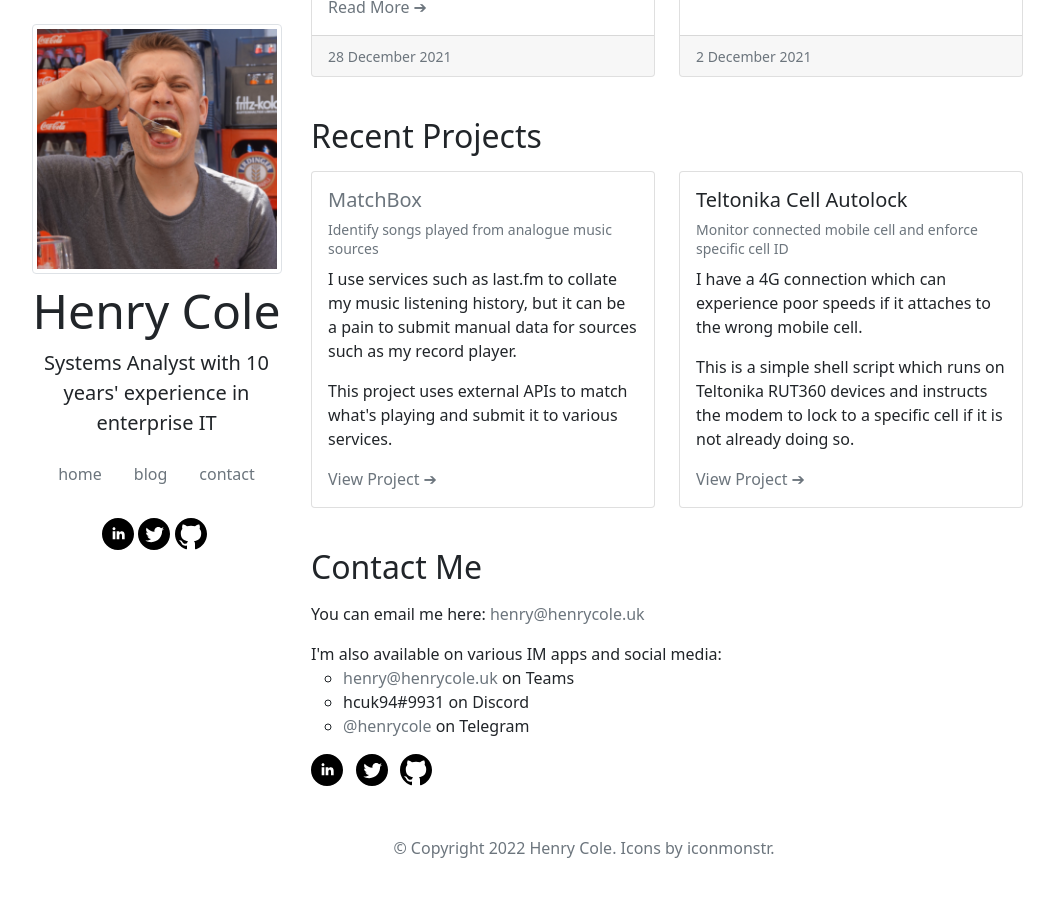
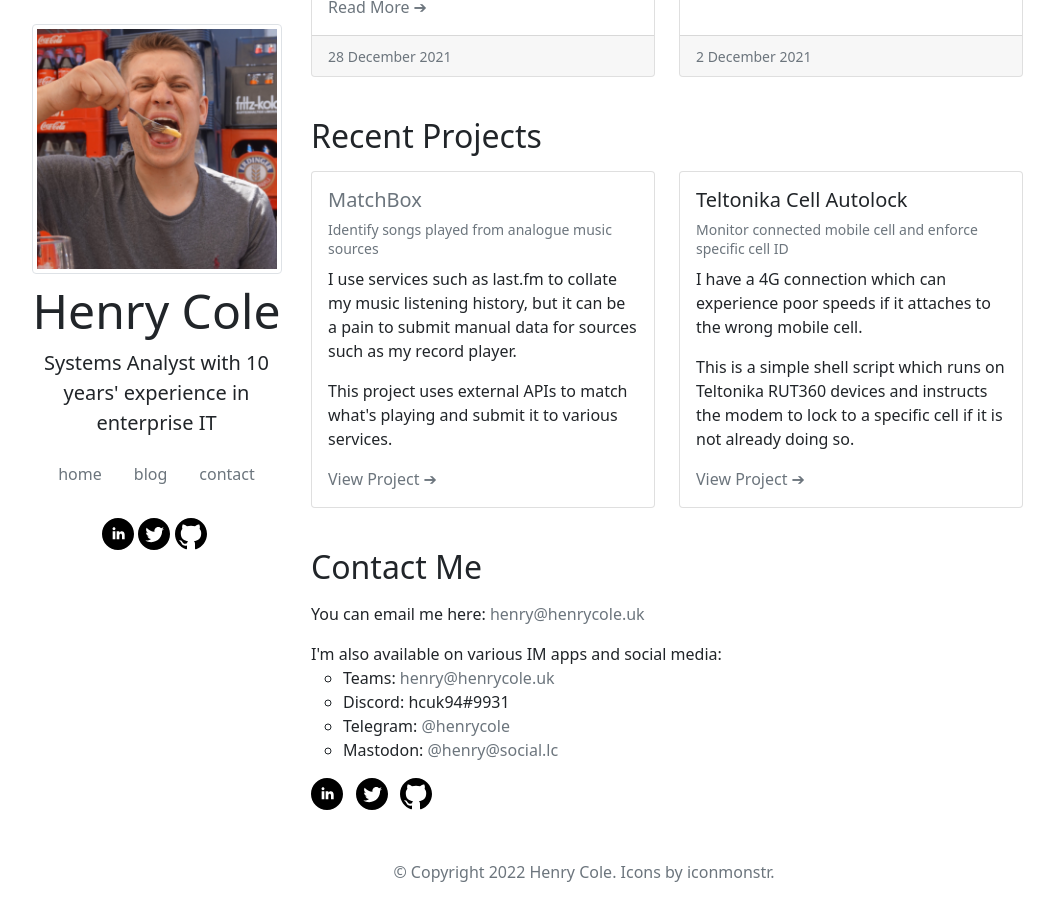
Before and after one commit to hcuk94/henry-personal-website, a Jekyll site: the page built from index.html, in a window 1280 px wide and 900 px high, scrolled down 862 px. Shown: the whole window, without its empty margins (56-1110 px from the left). Built offline with Jekyll 4.4.1, drawn with Linux system fonts in a browser that asks for light colours; before the commit the page ends 1738 px from its top, so only the background shows below that.

Commit message:
add mastodon link

```diff
--- a/index.html
+++ b/index.html
@@ -25,9 +25,10 @@ layout: default
 <ul class="list-unstyled">
   <li>I'm also available on various IM apps and social media:
     <ul>
-      <li><a class="text-muted text-decoration-none" href="https://teams.microsoft.com/l/chat/0/0?users=henry@henrycole.uk" target="_blank">henry@henrycole.uk</a> on Teams</li>
-      <li>hcuk94#9931 on Discord</li>
-      <li><a class="text-muted text-decoration-none" href="https://t.me/henrycole" target="_blank">@henrycole</a> on Telegram</li>
+      <li>Teams: <a class="text-muted text-decoration-none" href="https://teams.microsoft.com/l/chat/0/0?users=henry@henrycole.uk" target="_blank">henry@henrycole.uk</a></li>
+      <li>Discord: hcuk94#9931</li>
+      <li>Telegram: <a class="text-muted text-decoration-none" href="https://t.me/henrycole" target="_blank">@henrycole</a></li>
+      <li>Mastodon: <a class="text-muted text-decoration-none" rel="me" href="https://social.lc/@henry" target="_blank">@henry@social.lc</a></li>
     </ul>
   </li>
 </ul>
```
